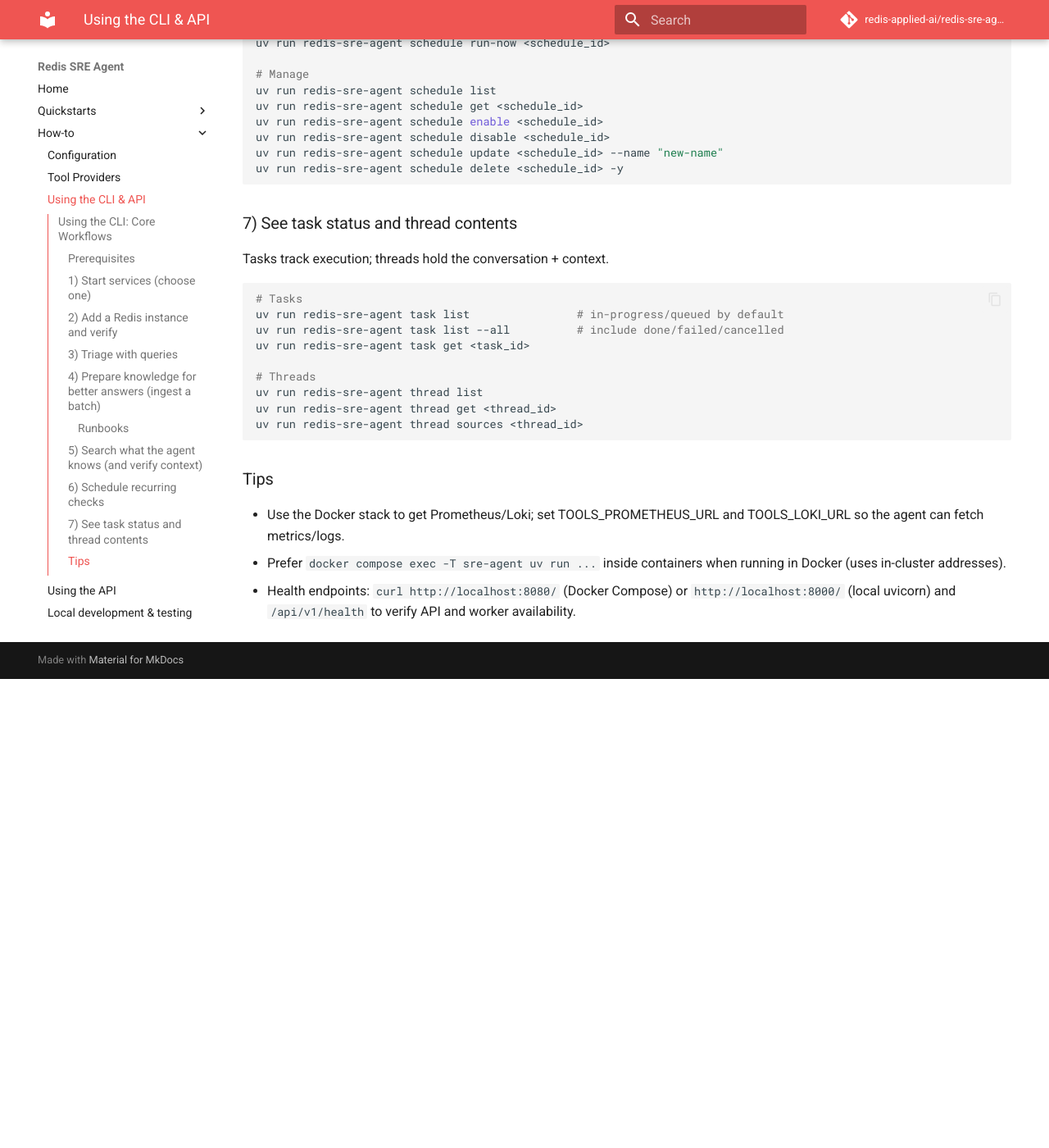
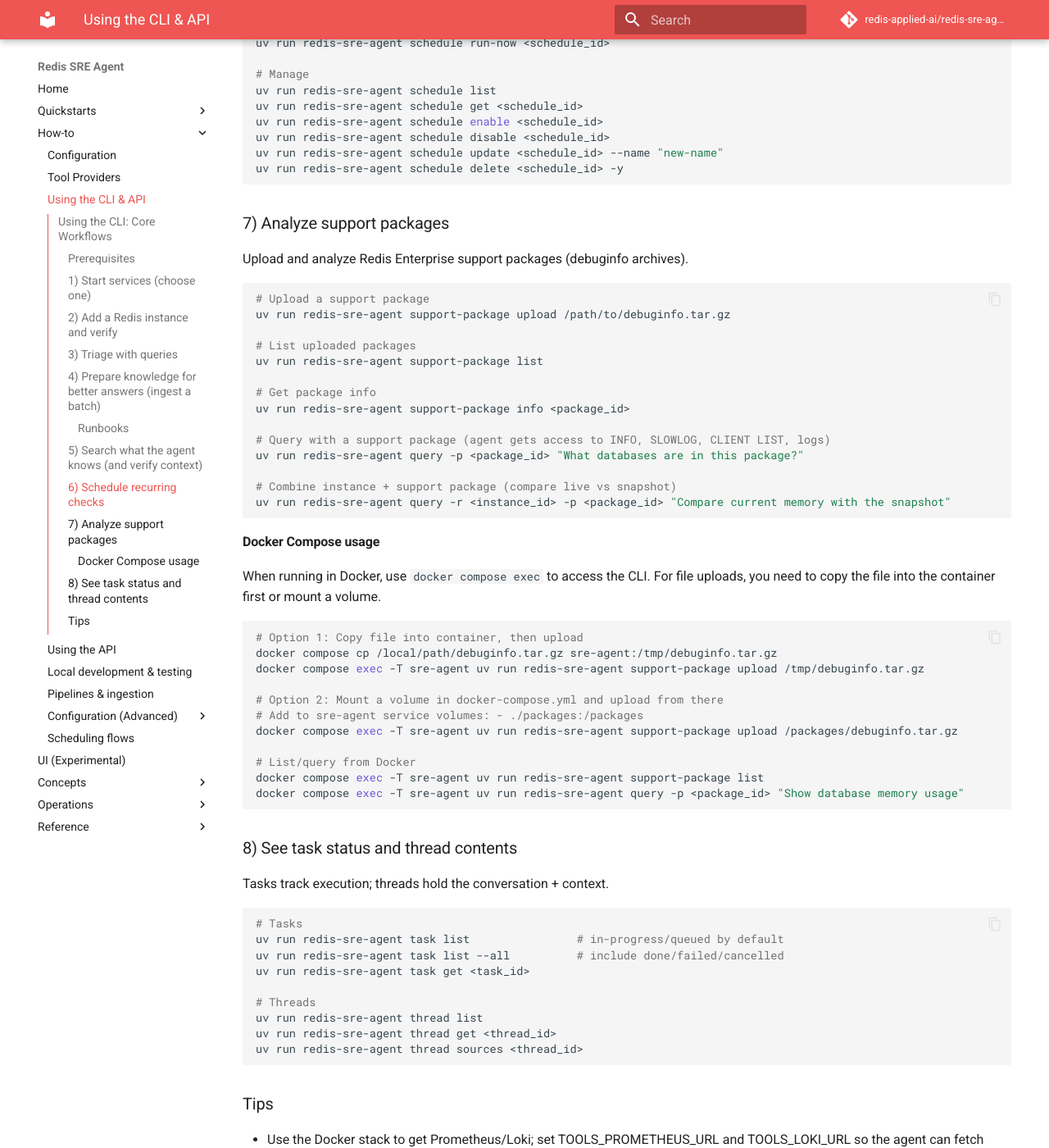
Before and after one commit to redis-applied-ai/redis-sre-agent, an MkDocs documentation site: the page built from docs/how-to/cli.md, in a window 1280 px wide and 1400 px high, scrolled down 2347 px. Shown: the whole window at 82% size. Built offline with MkDocs 1.6.1 and Material for MkDocs 9.7.7, drawn with Linux system fonts in a browser that asks for light colours; comment, search, counter and statistics services are not loaded; before the commit the page ends 3175 px from its top, so only the background shows below that.

Commit message:
Allow speicfying support package with -p in chat

````diff
--- a/docs/how-to/cli.md
+++ b/docs/how-to/cli.md
@@ -105,7 +105,45 @@
 uv run redis-sre-agent schedule delete <schedule_id> -y
 ```
 
-### 7) See task status and thread contents
+### 7) Analyze support packages
+Upload and analyze Redis Enterprise support packages (debuginfo archives).
+
+```bash
+# Upload a support package
+uv run redis-sre-agent support-package upload /path/to/debuginfo.tar.gz
+
+# List uploaded packages
+uv run redis-sre-agent support-package list
+
+# Get package info
+uv run redis-sre-agent support-package info <package_id>
+
+# Query with a support package (agent gets access to INFO, SLOWLOG, CLIENT LIST, logs)
+uv run redis-sre-agent query -p <package_id> "What databases are in this package?"
+
+# Combine instance + support package (compare live vs snapshot)
+uv run redis-sre-agent query -r <instance_id> -p <package_id> "Compare current memory with the snapshot"
+```
+
+#### Docker Compose usage
+When running in Docker, use `docker compose exec` to access the CLI. For file uploads,
+you need to copy the file into the container first or mount a volume.
+
+```bash
+# Option 1: Copy file into container, then upload
+docker compose cp /local/path/debuginfo.tar.gz sre-agent:/tmp/debuginfo.tar.gz
+docker compose exec -T sre-agent uv run redis-sre-agent support-package upload /tmp/debuginfo.tar.gz
+
+# Option 2: Mount a volume in docker-compose.yml and upload from there
+# Add to sre-agent service volumes: - ./packages:/packages
+docker compose exec -T sre-agent uv run redis-sre-agent support-package upload /packages/debuginfo.tar.gz
+
+# List/query from Docker
+docker compose exec -T sre-agent uv run redis-sre-agent support-package list
+docker compose exec -T sre-agent uv run redis-sre-agent query -p <package_id> "Show database memory usage"
+```
+
+### 8) See task status and thread contents
 Tasks track execution; threads hold the conversation + context.
 ```bash
 # Tasks
````
Also changed, not shown: docs/reference/cli.md (+6 -0 lines), 2 other files.
